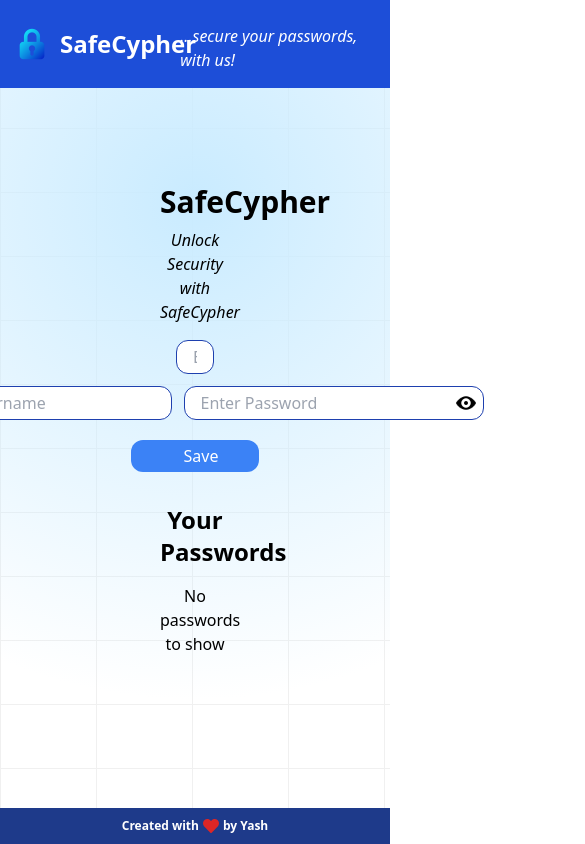
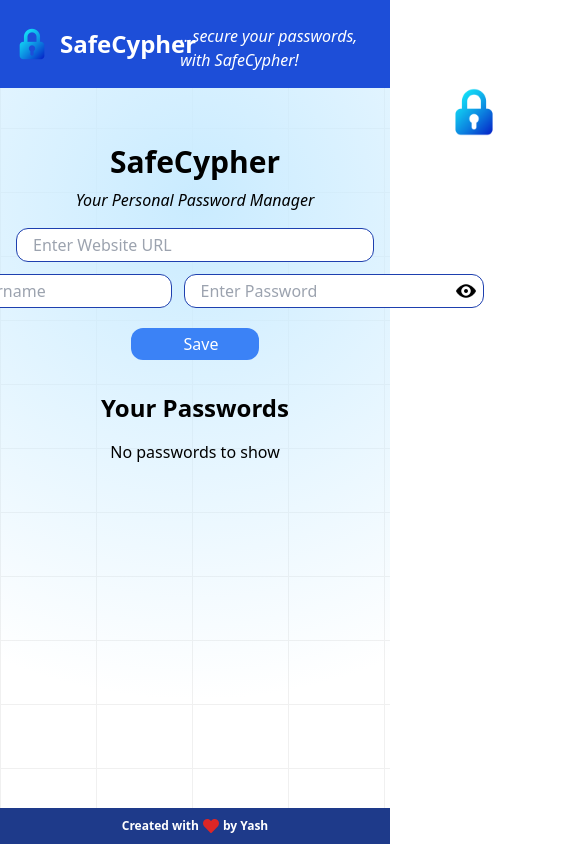
Before and after one commit to yashmandi/password-manager, a React (Vite) app: page / in a window 390 px wide. Shown: the top 844 px of the page, 585 px wide, since content can reach past the window. Built offline with nearby package versions, Linux system fonts and the light colour scheme; some icons are missing.

Commit message:
added toasts

```diff
--- a/src/components/Manager.jsx
+++ b/src/components/Manager.jsx
@@ -26,7 +26,7 @@ const Manager = () => {
             pauseOnHover: true,
             draggable: true,
             progress: undefined,
-            theme: "light",
+            theme: "dark",
         });
         navigator.clipboard.writeText(text);
     }
@@ -47,6 +47,16 @@ const Manager = () => {
         localStorage.setItem("password", JSON.stringify([...passwordArray, { ...form, id: uuidv4() }]))
         console.log([...passwordArray, form]);
         setform({ site: "", username: "", password: "" })
+        toast('Password saved!', {
+            position: "top-right",
+            autoClose: 5000,
+            hideProgressBar: false,
+            closeOnClick: true,
+            pauseOnHover: true,
+            draggable: true,
+            progress: undefined,
+            theme: "dark",
+        });
     }
 
     const deletePassword = (id) => {
@@ -55,6 +65,16 @@ const Manager = () => {
         if (c) {
             setPasswordArray(passwordArray.filter(item => item.id !== id))
             localStorage.setItem("passwords", JSON.stringify(passwordArray.filter(item => item.id !== id)))
+            toast('Password deleted', {
+                position: "top-right",
+                autoClose: 5000,
+                hideProgressBar: false,
+                closeOnClick: true,
+                pauseOnHover: true,
+                draggable: true,
+                progress: undefined,
+                theme: "dark",
+            });
         }
     }
 
@@ -70,7 +90,6 @@ const Manager = () => {
 
     return (
         <div>
-
             <ToastContainer
                 position="top-right"
                 autoClose={5000}
@@ -88,13 +107,13 @@ const Manager = () => {
             <ToastContainer />
 
             <div class="absolute inset-0 -z-10 h-full w-full bg-white bg-[linear-gradient(to_right,#f0f0f0_1px,transparent_1px),linear-gradient(to_bottom,#f0f0f0_1px,transparent_1px)] bg-[size:6rem_4rem]"><div class="absolute bottom-0 left-0 right-0 top-0 bg-[radial-gradient(circle_500px_at_50%_200px,#C9EBFF,transparent)]"></div></div>
-            <div className=" mycontainer">
+            <div className="md:mycontainer">
                 <div className=' justify-center'>
                     <h1 className='text-3xl font-bold text-center'>
-                        <img src="icons/password.png" className='w-8 h-8 ml-[460px]' />SafeCypher
+                        <img src="icons/password.png" className='w-12 h-12 ml-[450px] mb-2' />SafeCypher
                     </h1>
                 </div>
-                <p className='text-center text-md mt-2 italic'>Unlock Security with SafeCypher</p>
+                <p className='text-center text-md mt-2 italic'>Your Personal Password Manager</p>
 
                 <div className='text-white flex flex-col p-4 text-black gap-3 items-center'>
 
--- a/src/components/Navbar.jsx
+++ b/src/components/Navbar.jsx
@@ -5,7 +5,7 @@ const Navbar = () => {
         <nav className='bg-blue-700 '>
             <div className='flex  items-center gap-4 px-4 justify-between p-4 py-4 mycontainer'>
                 <div className="logo text-2xl text-white font-bold flex flex-row"> <img src="icons/password.png" className='w-8 h-8 mr-3' />SafeCypher </div>
-                <span className='text-md mt-2 italic font-normal text-white'>...secure your passwords, with us!</span>
+                <span className='text-md mt-2 italic font-normal text-white'>...secure your passwords, with SafeCypher!</span>
             </div>
         </nav>
     )
```
